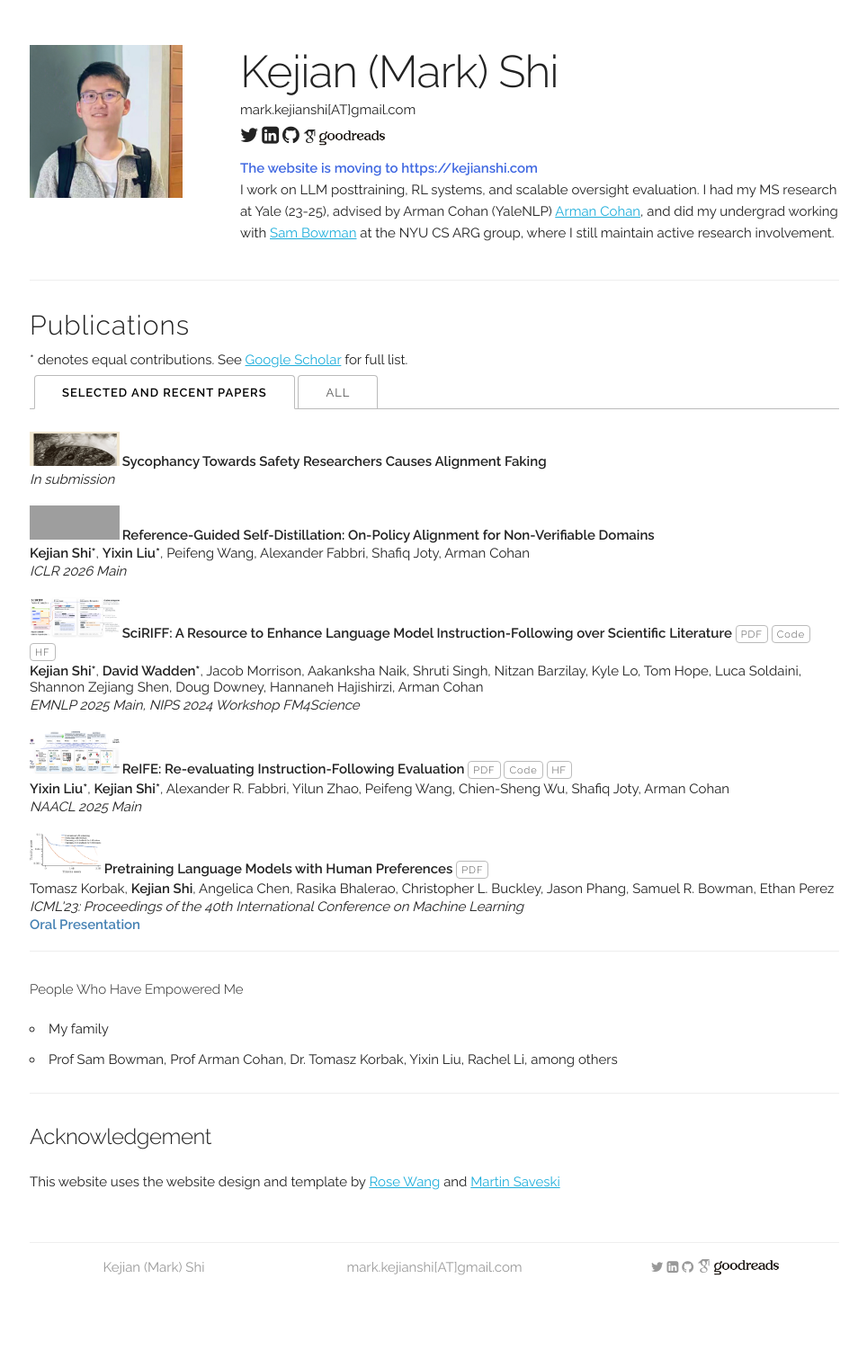
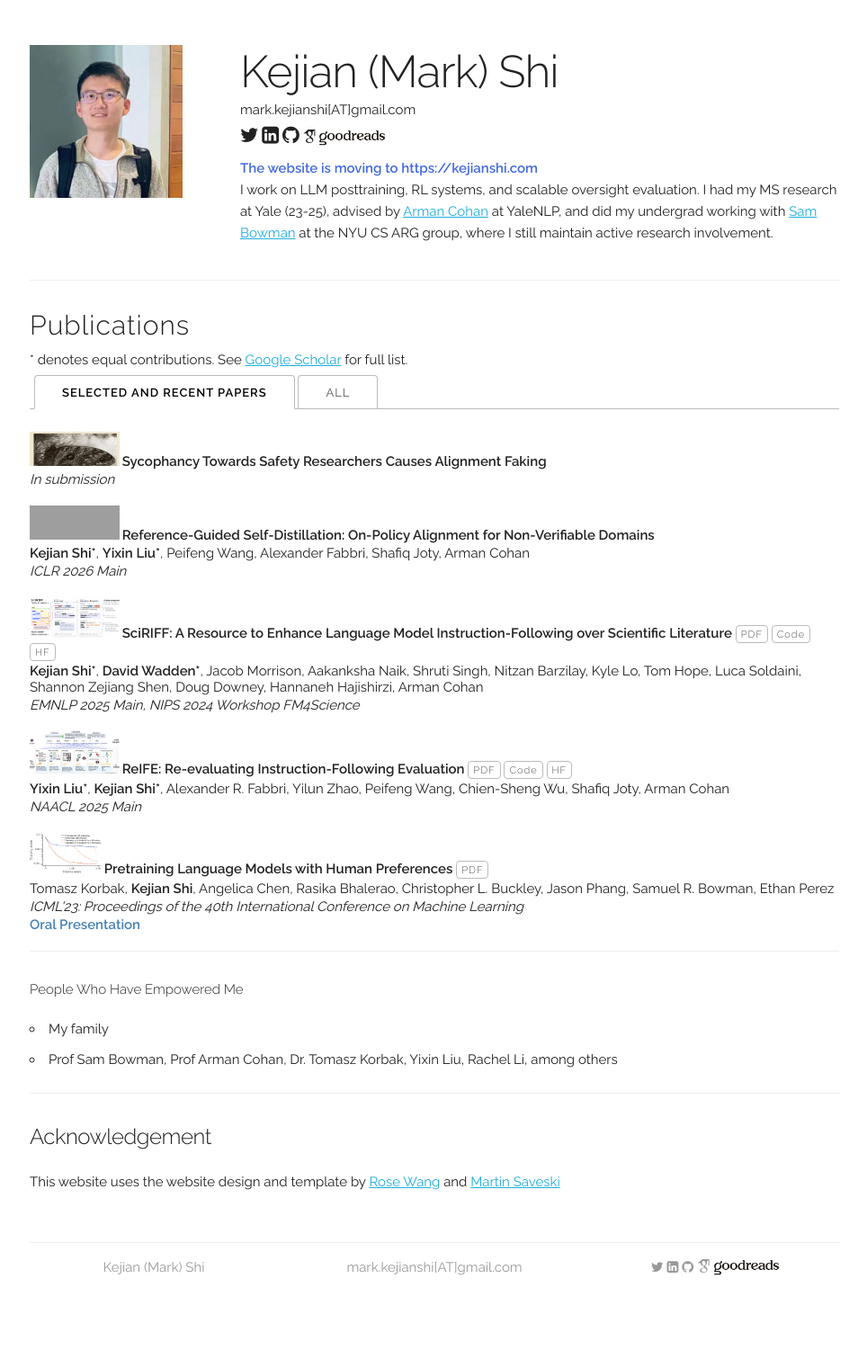
Before and after one commit to shi-kejian/shi-kejian.github.io, a Jekyll site: the page built from index.html, in a window 1280 px wide. Shown: the whole page at 90% size, without its empty margins (157-1121 px from the left). Built offline with Jekyll 4.4.1, drawn with Linux system fonts in a browser that asks for light colours; some web fonts are replaced; grey boxes are pictures that could not be loaded.

Commit message:
fix html

```diff
--- a/_layouts/default.html
+++ b/_layouts/default.html
@@ -104,7 +104,7 @@
               <strong style="color: #4169E1;">The website is moving to https://kejianshi.com</strong><br>
 
               I work on LLM posttraining, RL systems, and scalable oversight evaluation.
-              I had my MS research at Yale (23-25), advised by Arman Cohan (YaleNLP) <a href="https://armancohan.com/" target="_blank">Arman Cohan</a>, and did my undergrad working with <a href="https://sleepinyourhat.github.io/" target="_blank">Sam Bowman</a> at the NYU CS ARG group, where I still maintain active research involvement.
+              I had my MS research at Yale (23-25), advised by <a href="https://armancohan.com/" target="_blank">Arman Cohan</a> at YaleNLP, and did my undergrad working with <a href="https://sleepinyourhat.github.io/" target="_blank">Sam Bowman</a> at the NYU CS ARG group, where I still maintain active research involvement.
             </p>
             <p>
 
```
